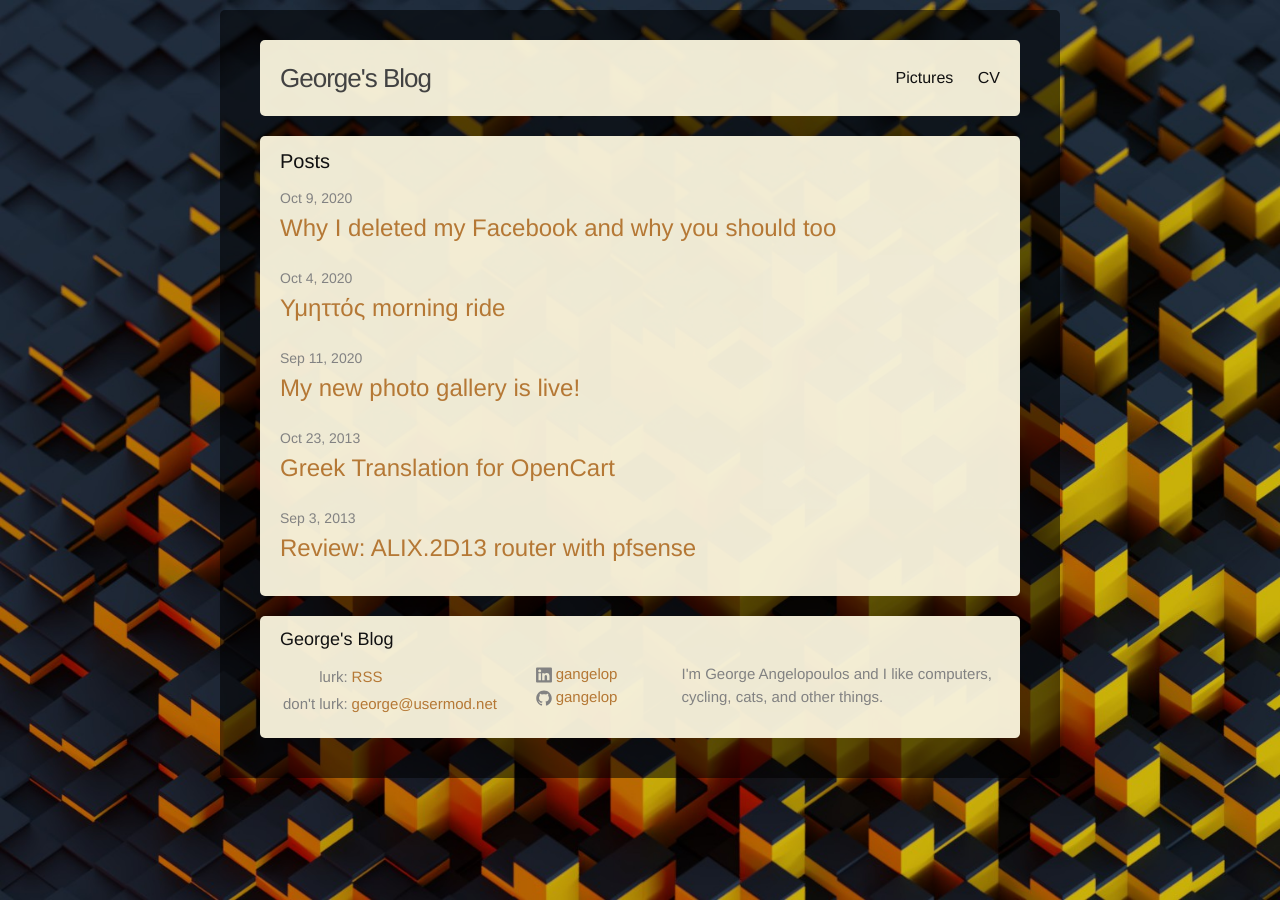
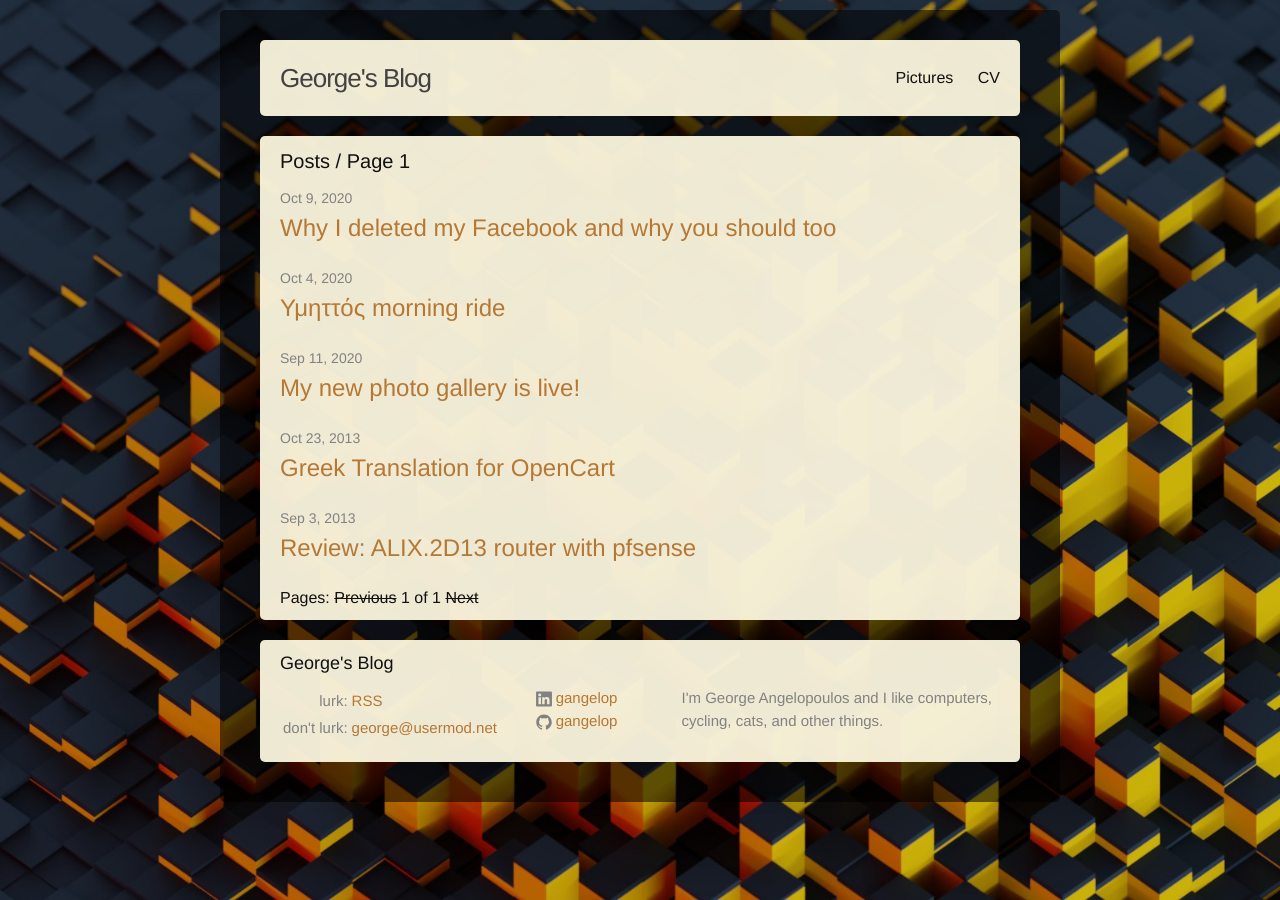
Before and after one commit to gangelop/lathan.github.io, a Jekyll site: the page built from index.html, in a window 1280 px wide. Built offline with Jekyll 4.4.1, drawn with Linux system fonts in a browser that asks for light colours; the list of posts is cut into pages by our own code.

Commit message:
implement pagination

```diff
--- a/_config.yml
+++ b/_config.yml
@@ -4,6 +4,9 @@
 # which you are expected to set up once and rarely need to edit after that.
 # For technical reasons, this file is *NOT* reloaded automatically when you use
 # 'jekyll serve'. If you change this file, please restart the server process.
+
+plugins: ["jekyll-paginate"]
+paginate: 5
 
 # Site settings
 title: George's Blog
--- a/index.html
+++ b/index.html
@@ -4,10 +4,10 @@ layout: default
 
 <div class="home">
 
-  <h1 class="page-heading">Posts</h1>
+    <h1 class="page-heading">Posts / Page {{ paginator.page }}</h1>
 
   <ul class="post-list">
-    {% for post in site.posts %}
+    {% for post in paginator.posts %}
       <li>
         <span class="post-meta">{{ post.date | date: "%b %-d, %Y" }}</span>
 
@@ -17,4 +17,24 @@ layout: default
       </li>
     {% endfor %}
   </ul>
+<!-- Pagination links -->
+<div class="pagination">
+    Pages:
+  {% if paginator.previous_page %}
+    <a href="{{ paginator.previous_page_path }}" class="previous">
+      Previous
+    </a>
+  {% else %}
+  <span class="previous"><s>Previous</s></span>
+  {% endif %}
+  <span class="page_number ">
+    {{ paginator.page }} of {{ paginator.total_pages }}
+  </span>
+  {% if paginator.next_page %}
+    <a href="{{ paginator.next_page_path }}" class="next">Next</a>
+  {% else %}
+    <span class="next "><s>Next</s></span>
+  {% endif %}
 </div>
+<!-- End Pagination links -->
+</div>
```
